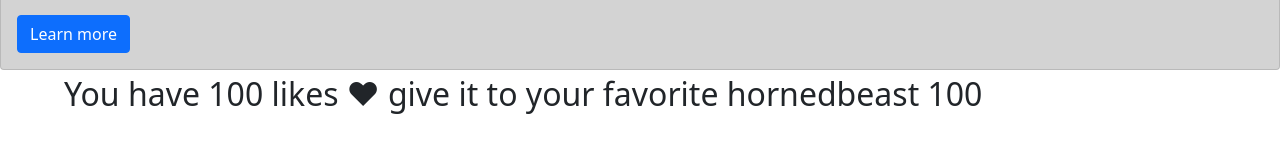
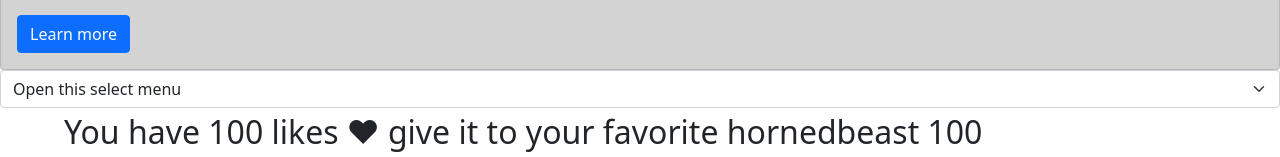
Before and after one commit to abdvool/gallery-of-hornes, a React (Create React App) app: page / in a window 1280 px wide. Shown: the part 127-284 px from the top of the page. Built offline with nearby package versions, Linux system fonts and the light colour scheme.

Commit message:
lab4 not finished

```diff
--- a/src/component/Main.js
+++ b/src/component/Main.js
@@ -5,6 +5,8 @@ import beastArr from './hornedbeasts.json';
 import Button from 'react-bootstrap/Button';
 import Hornbeasts from './Hornbeasts';
 import SelectedBeast from './SelectedBeast';
+import { Modal } from 'react-bootstrap/';
+import { Form } from 'react-bootstrap/';
 
 
 class Main extends React.Component {
@@ -68,6 +70,20 @@ render() {
 
         return (
             <div>
+
+
+
+
+                <Form.Select aria-label="Default select example">
+                    <option>Open this select menu</option>
+                    <option value="1">One</option>
+                    <option value="2">Two</option>
+                    <option value="100">One handred</option>
+                </Form.Select>
+
+
+
+
                 <p style={{ marginLeft: '5%', fontSize: '200%' }}>You have 100 likes ❤ give it to your favorite  hornedbeast  {this.state.numberOfLikes}</p>
 
 
--- a/src/component/SelectedBeast.js
+++ b/src/component/SelectedBeast.js
@@ -19,7 +19,7 @@ class SelectedBeast extends React.Component {
                         <Modal.Header closeButton>
                             <Modal.Title>{this.props.Data.title}</Modal.Title>
                         </Modal.Header>
-                        <Modal.Body><img className="img-fluid" src={this.props.Data.image_url} />
+                        <Modal.Body><img className="img-fluid" src={this.props.Data.image_url}/>
 
                         </Modal.Body>
                         <Modal.Footer>
```
Lines whose indentation alone changed are shown as unchanged.
